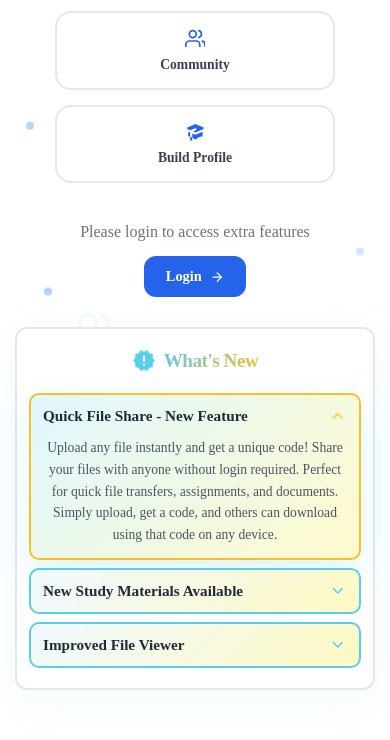
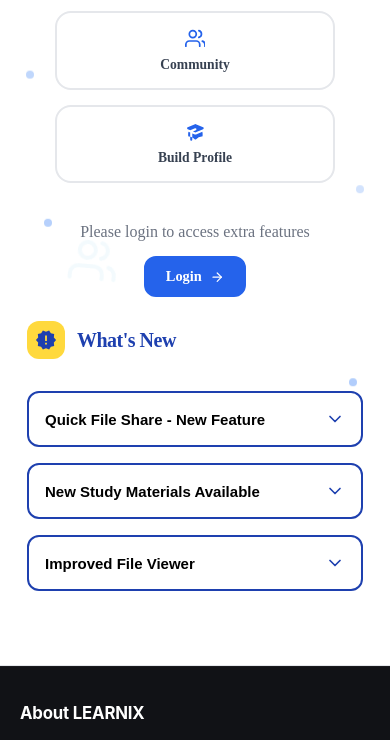
Before and after one commit to Shashidharak89/LEARNIX, a Next.js app: page / in a window 390 px wide. Shown: the part 576-1316 px from the top of the page. Built offline with nearby package versions, Linux system fonts and the light colour scheme.

Commit message:
Whats new updated

```diff
--- a/src/app/components/WhatsNew.js
+++ b/src/app/components/WhatsNew.js
@@ -6,53 +6,64 @@ import { MdNewReleases } from "react-icons/md";
 import "./styles/WhatsNew.css";
 
 export default function WhatsNew() {
-  const [expandedUpdate, setExpandedUpdate] = useState(0);
+  const [expandedUpdate, setExpandedUpdate] = useState(-1);
 
   const latestUpdates = [
     {
       title: "Quick File Share - New Feature",
-      description: "Upload any file instantly and get a unique code! Share your files with anyone without login required. Perfect for quick file transfers, assignments, and documents. Simply upload, get a code, and others can download using that code on any device."
+      description:
+        "Upload any file instantly and get a unique code! Share your files with anyone without login required. Perfect for quick file transfers, assignments, and documents. Simply upload, get a code, and others can download using that code on any device.",
     },
     {
       title: "New Study Materials Available",
-      description: "We've added comprehensive study materials for 3rd semester courses including Blockchain Technology, Cloud Computing, and AI/ML modules. All materials are now available in the Study Materials section with downloadable resources."
+      description:
+        "We've added comprehensive study materials for 3rd semester courses including Blockchain Technology, Cloud Computing, and AI/ML modules. All materials are now available in the Study Materials section with downloadable resources.",
     },
     {
       title: "Improved File Viewer",
-      description: "Experience faster document viewing with our new integrated file viewer. Preview PDFs, documents, and presentations directly without leaving the platform."
-    }
+      description:
+        "Experience faster document viewing with our new integrated file viewer. Preview PDFs, documents, and presentations directly without leaving the platform.",
+    },
   ];
 
   return (
-    <div className="whats-new-section">
-      <div className="whats-new-header">
-        <MdNewReleases className="whats-new-icon" />
-        <h3 className="whats-new-title">What's New</h3>
+    <section className="wn__section_wrapper">
+      <div className="wn__header_container">
+        <div className="wn__icon_wrapper">
+          <MdNewReleases className="wn__header_icon" />
+        </div>
+        <h2 className="wn__main_title">What's New</h2>
       </div>
 
-      <div className="updates-container">
-        {latestUpdates.map((update, index) => (
+      <div className="wn__updates_grid">
+        {latestUpdates.map((update, idx) => (
           <div
-            key={index}
-            className={`update-card ${expandedUpdate === index ? 'update-expanded' : ''}`}
+            key={idx}
+            className={`wn__card ${
+              expandedUpdate === idx ? "wn__card_expanded" : ""
+            }`}
           >
             <button
-              className="update-toggle"
-              onClick={() => setExpandedUpdate(expandedUpdate === index ? -1 : index)}
-              aria-expanded={expandedUpdate === index}
+              className="wn__card_header"
+              onClick={() =>
+                setExpandedUpdate(expandedUpdate === idx ? -1 : idx)
+              }
+              aria-expanded={expandedUpdate === idx}
             >
-              <span className="update-title-text">{update.title}</span>
-              <FiChevronDown className={`update-chevron ${expandedUpdate === index ? 'update-chevron-open' : ''}`} />
+              <span className="wn__card_title">{update.title}</span>
+              <FiChevronDown
+                className={`wn__chevron_icon ${
+                  expandedUpdate === idx ? "wn__chevron_rotated" : ""
+                }`}
+              />
             </button>
 
-            {expandedUpdate === index && (
-              <div className="update-content">
-                <p>{update.description}</p>
-              </div>
-            )}
+            <div className={`wn__content_wrapper ${expandedUpdate === idx ? "wn__content_visible" : ""}`}>
+              <div className="wn__content_text">{update.description}</div>
+            </div>
           </div>
         ))}
       </div>
-    </div>
+    </section>
   );
 }
--- a/src/app/components/styles/WhatsNew.css
+++ b/src/app/components/styles/WhatsNew.css
@@ -1,245 +1,235 @@
-/* What's New Component Styles */
-
-.whats-new-section {
-  margin-top: 60px;
-  padding: 40px 30px;
-  background: white;
-  border-radius: 20px;
-  border: 2px solid #e5e7eb;
-  box-shadow: 0 10px 40px rgba(87, 206, 235, 0.08);
-  max-width: 800px;
-  margin-left: auto;
-  margin-right: auto;
-  animation: whatsNewSlide 0.8s ease-out 2s both;
+/* Main Section Wrapper */
+.wn__section_wrapper {
+  width: 100%;
+  max-width: 1200px;
+  margin: 0 auto;
+  padding: 3rem 1.5rem;
 }
 
-.whats-new-header {
+/* Header Container */
+.wn__header_container {
+  display: flex;
+  align-items: center;
+  gap: 1rem;
+  margin-bottom: 2.5rem;
+}
+
+.wn__icon_wrapper {
   display: flex;
   align-items: center;
   justify-content: center;
-  gap: 12px;
-  margin-bottom: 30px;
+  width: 48px;
+  height: 48px;
+  background-color: #FFD93D;
+  border-radius: 12px;
+  transition: transform 0.3s ease;
 }
 
-.whats-new-icon {
-  font-size: 2rem;
-  color: #57ceeb;
-  animation: newIconBounce 2s ease-in-out infinite;
+.wn__icon_wrapper:hover {
+  transform: rotate(12deg) scale(1.05);
 }
 
-.whats-new-title {
-  font-size: 1.8rem;
-  font-weight: 800;
-  background: linear-gradient(135deg, #57ceeb 0%, #fbbf24 100%);
-  -webkit-background-clip: text;
-  -webkit-text-fill-color: transparent;
-  background-clip: text;
+.wn__header_icon {
+  font-size: 28px;
+  color: #1E40AF;
+}
+
+.wn__main_title {
+  font-size: 2rem;
+  font-weight: 700;
+  color: #1E40AF;
   margin: 0;
   letter-spacing: -0.5px;
 }
 
-.updates-container {
+/* Updates Grid */
+.wn__updates_grid {
   display: flex;
   flex-direction: column;
-  gap: 12px;
+  gap: 1.25rem;
 }
 
-.update-card {
-  background: linear-gradient(135deg, #f0f9ff 0%, #fef9c3 100%);
-  border: 2px solid #57ceeb;
-  border-radius: 14px;
+/* Card Styles */
+.wn__card {
+  background-color: #ffffff;
+  border: 2px solid #1E40AF;
+  border-radius: 16px;
   overflow: hidden;
   transition: all 0.3s ease;
 }
 
-.update-card:hover {
-  border-color: #fbbf24;
-  box-shadow: 0 8px 24px rgba(87, 206, 235, 0.15);
-  transform: translateX(5px);
+.wn__card:hover {
+  transform: translateY(-2px);
+  box-shadow: 0 8px 20px rgba(30, 64, 175, 0.1);
 }
 
-.update-toggle {
+.wn__card_expanded {
+  border-color: #FFD93D;
+  box-shadow: 0 4px 16px rgba(255, 217, 61, 0.2);
+}
+
+/* Card Header (Button) */
+.wn__card_header {
   width: 100%;
-  padding: 18px 20px;
-  background: transparent;
-  border: none;
-  cursor: pointer;
   display: flex;
   align-items: center;
   justify-content: space-between;
-  gap: 12px;
-  transition: all 0.2s ease;
-  font-family: inherit;
+  padding: 1.5rem;
+  background-color: transparent;
+  border: none;
+  cursor: pointer;
+  text-align: left;
+  transition: background-color 0.2s ease;
 }
 
-.update-toggle:hover {
-  background: rgba(87, 206, 235, 0.05);
+.wn__card_header:hover {
+  background-color: rgba(30, 64, 175, 0.03);
 }
 
-.update-title-text {
-  font-size: 1.1rem;
-  font-weight: 700;
-  color: #1f2937;
-  text-align: left;
+.wn__card_title {
+  font-size: 1.125rem;
+  font-weight: 600;
+  color: #000000;
   flex: 1;
   transition: color 0.2s ease;
 }
 
-.update-toggle:hover .update-title-text {
-  color: #57ceeb;
+.wn__card_expanded .wn__card_title {
+  color: #1E40AF;
 }
 
-.update-chevron {
-  font-size: 1.3rem;
-  color: #57ceeb;
+.wn__chevron_icon {
+  font-size: 24px;
+  color: #1E40AF;
+  transition: transform 0.3s ease, color 0.2s ease;
   flex-shrink: 0;
-  transition: transform 0.3s cubic-bezier(0.4, 0, 0.2, 1);
-  transform-origin: center;
 }
 
-.update-chevron-open {
+.wn__chevron_rotated {
   transform: rotate(180deg);
-  color: #fbbf24;
+  color: #FFD93D;
 }
 
-.update-content {
-  padding: 0 20px 20px 20px;
-  animation: contentExpand 0.3s cubic-bezier(0.4, 0, 0.2, 1) forwards;
-  max-height: 300px;
+/* Content Wrapper */
+.wn__content_wrapper {
+  max-height: 0;
   overflow: hidden;
+  transition: max-height 0.4s ease, padding 0.4s ease;
 }
 
-.update-content p {
-  margin: 0;
-  color: #4b5563;
-  font-size: 0.95rem;
-  line-height: 1.6;
-  font-weight: 500;
+.wn__content_visible {
+  max-height: 500px;
+  padding: 0 1.5rem 1.5rem;
 }
 
-.update-expanded {
-  background: linear-gradient(135deg, #e0f7ff 0%, #fffacd 100%);
-  border-color: #fbbf24;
-  box-shadow: 0 12px 32px rgba(87, 206, 235, 0.2);
+.wn__content_text {
+  font-size: 1rem;
+  line-height: 1.7;
+  color: #333333;
+  padding-top: 0.5rem;
+  border-top: 2px solid #FFD93D;
+  animation: fadeInText 0.4s ease;
 }
 
-/* Keyframe Animations */
-@keyframes whatsNewSlide {
-  0% {
+@keyframes fadeInText {
+  from {
     opacity: 0;
-    transform: translateY(30px) scale(0.95);
+    transform: translateY(-10px);
   }
-  100% {
+  to {
     opacity: 1;
-    transform: translateY(0) scale(1);
-  }
-}
-
-@keyframes newIconBounce {
-  0%, 100% {
-    transform: translateY(0px) scale(1);
-  }
-  50% {
-    transform: translateY(-8px) scale(1.05);
-  }
-}
-
-@keyframes contentExpand {
-  0% {
-    opacity: 0;
-    max-height: 0;
-  }
-  100% {
-    opacity: 1;
-    max-height: 300px;
+    transform: translateY(0);
   }
 }
 
 /* Responsive Design */
-@media (max-width: 1024px) {
-  .whats-new-section {
-    padding: 30px 25px;
-    max-width: 700px;
+@media (max-width: 768px) {
+  .wn__section_wrapper {
+    padding: 2rem 1rem;
   }
 
-  .whats-new-title {
-    font-size: 1.6rem;
-  }
-}
-
-@media (max-width: 768px) {
-  .whats-new-section {
-    padding: 25px 15px;
-    margin: 40px 0;
-    max-width: 100%;
+  .wn__header_container {
+    margin-bottom: 2rem;
   }
 
-  .whats-new-title {
-    font-size: 1.4rem;
+  .wn__icon_wrapper {
+    width: 42px;
+    height: 42px;
   }
 
-  .update-toggle {
-    padding: 14px 15px;
+  .wn__header_icon {
+    font-size: 24px;
   }
 
-  .update-title-text {
+  .wn__main_title {
+    font-size: 1.5rem;
+  }
+
+  .wn__card_header {
+    padding: 1.25rem;
+  }
+
+  .wn__card_title {
     font-size: 1rem;
   }
 
-  .update-content {
-    padding: 0 15px 15px 15px;
+  .wn__chevron_icon {
+    font-size: 20px;
   }
 
-  .update-content p {
-    font-size: 0.9rem;
+  .wn__content_visible {
+    padding: 0 1.25rem 1.25rem;
+  }
+
+  .wn__content_text {
+    font-size: 0.938rem;
+    line-height: 1.6;
   }
 }
 
 @media (max-width: 480px) {
-  .whats-new-section {
-    padding: 20px 12px;
-    margin: 30px 0;
+  .wn__section_wrapper {
+    padding: 1.5rem 0.75rem;
+  }
+
+  .wn__header_container {
+    gap: 0.75rem;
+  }
+
+  .wn__icon_wrapper {
+    width: 38px;
+    height: 38px;
+  }
+
+  .wn__header_icon {
+    font-size: 22px;
+  }
+
+  .wn__main_title {
+    font-size: 1.25rem;
+  }
+
+  .wn__updates_grid {
+    gap: 1rem;
+  }
+
+  .wn__card {
     border-radius: 12px;
   }
 
-  .whats-new-header {
-    gap: 8px;
-    margin-bottom: 20px;
+  .wn__card_header {
+    padding: 1rem;
   }
 
-  .whats-new-icon {
-    font-size: 1.5rem;
+  .wn__card_title {
+    font-size: 0.938rem;
   }
 
-  .whats-new-title {
-    font-size: 1.2rem;
+  .wn__content_visible {
+    padding: 0 1rem 1rem;
   }
 
-  .updates-container {
-    gap: 8px;
-  }
-
-  .update-card {
-    border-radius: 10px;
-  }
-
-  .update-toggle {
-    padding: 12px 12px;
-  }
-
-  .update-title-text {
-    font-size: 0.95rem;
-  }
-
-  .update-chevron {
-    font-size: 1.1rem;
-  }
-
-  .update-content {
-    padding: 0 12px 12px 12px;
-  }
-
-  .update-content p {
-    font-size: 0.85rem;
+  .wn__content_text {
+    font-size: 0.875rem;
   }
 }
```
